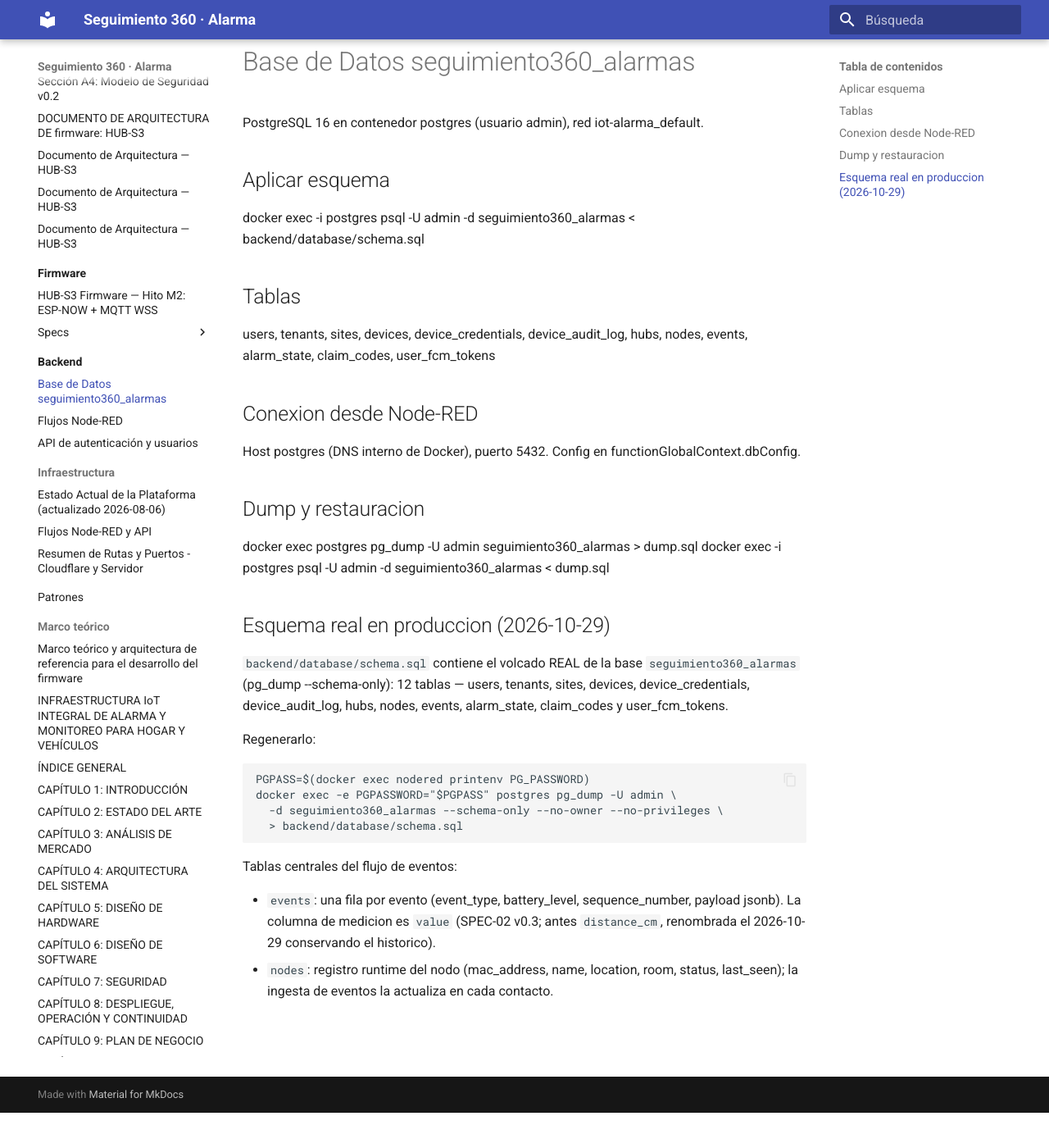
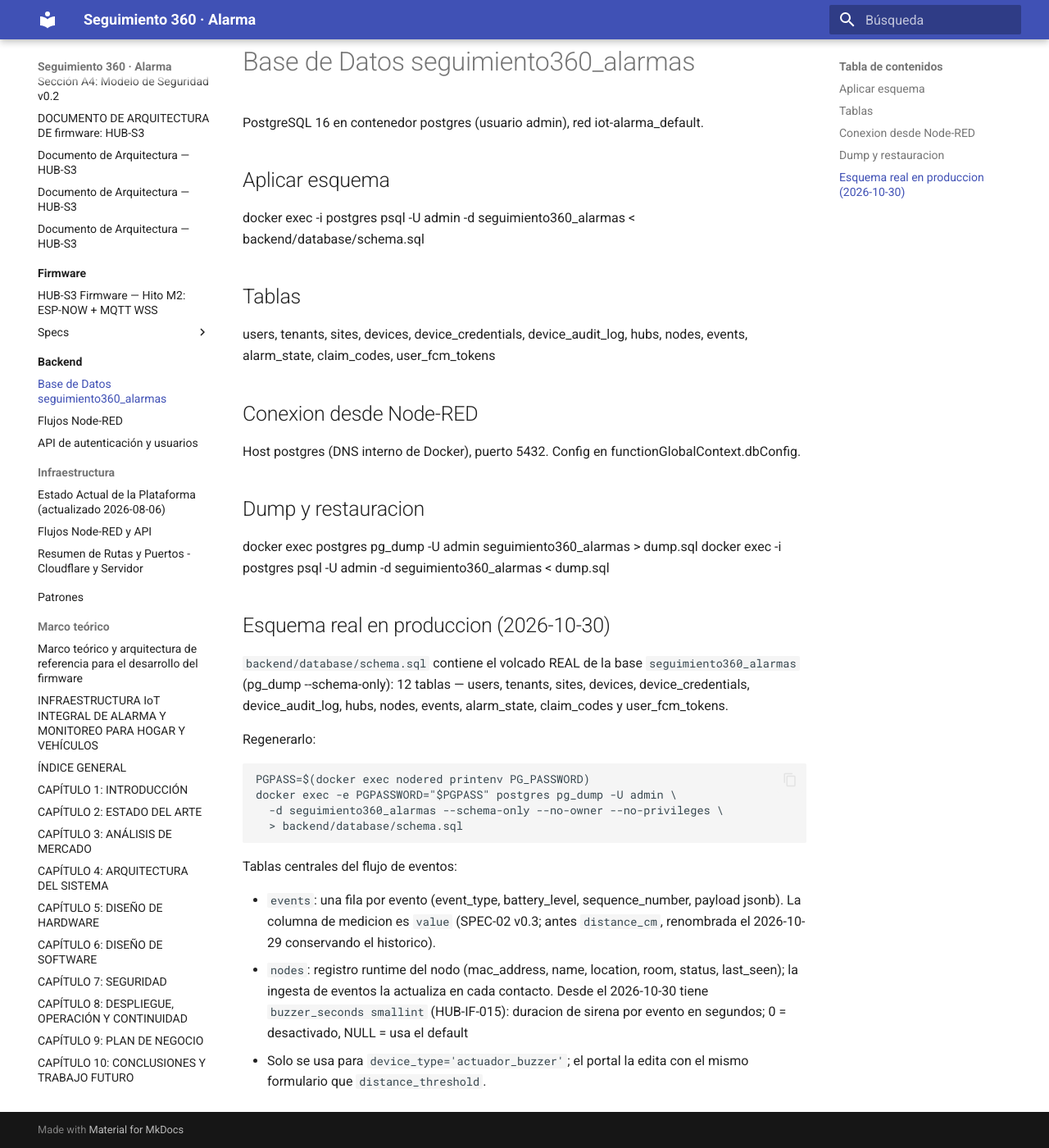
Before and after one commit to khalifa63/seguimiento360-alarma, an MkDocs documentation site: the page built from docs/backend/database.md, in a window 1280 px wide and 1400 px high, scrolled down 43 px. Shown: the whole window at 82% size. Built offline with MkDocs 1.6.1 and Material for MkDocs 9.7.7, drawn with Linux system fonts in a browser that asks for light colours.

Commit message:
feat(db): buzzer_seconds configurable por nodo

```diff
--- a/docs/backend/database.md
+++ b/docs/backend/database.md
@@ -16,7 +16,7 @@
 docker exec postgres pg_dump -U admin seguimiento360_alarmas > dump.sql
 docker exec -i postgres psql -U admin -d seguimiento360_alarmas < dump.sql
 
-## Esquema real en produccion (2026-10-29)
+## Esquema real en produccion (2026-10-30)
 
 `backend/database/schema.sql` contiene el volcado REAL de la base
 `seguimiento360_alarmas` (pg_dump --schema-only): 12 tablas — users, tenants,
@@ -37,3 +37,7 @@
   `distance_cm`, renombrada el 2026-10-29 conservando el historico).
 - `nodes`: registro runtime del nodo (mac_address, name, location, room,
   status, last_seen); la ingesta de eventos la actualiza en cada contacto.
+  Desde el 2026-10-30 tiene `buzzer_seconds smallint` (HUB-IF-015): duracion
+  de sirena por evento en segundos; 0 = desactivado, NULL = usa el default
+  30. Solo se usa para `device_type='actuador_buzzer'`; el portal la edita
+  con el mismo formulario que `distance_threshold`.
```
Also changed, not shown: 1 other file.
